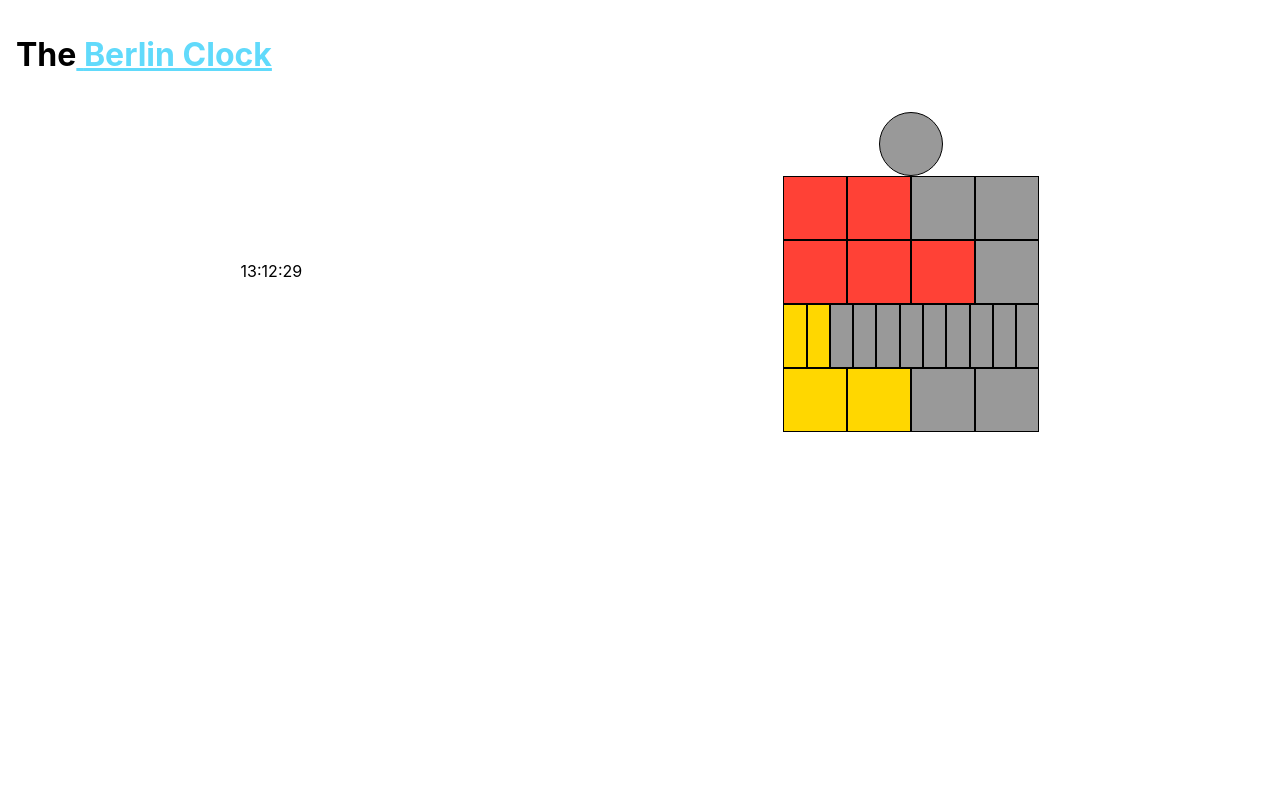
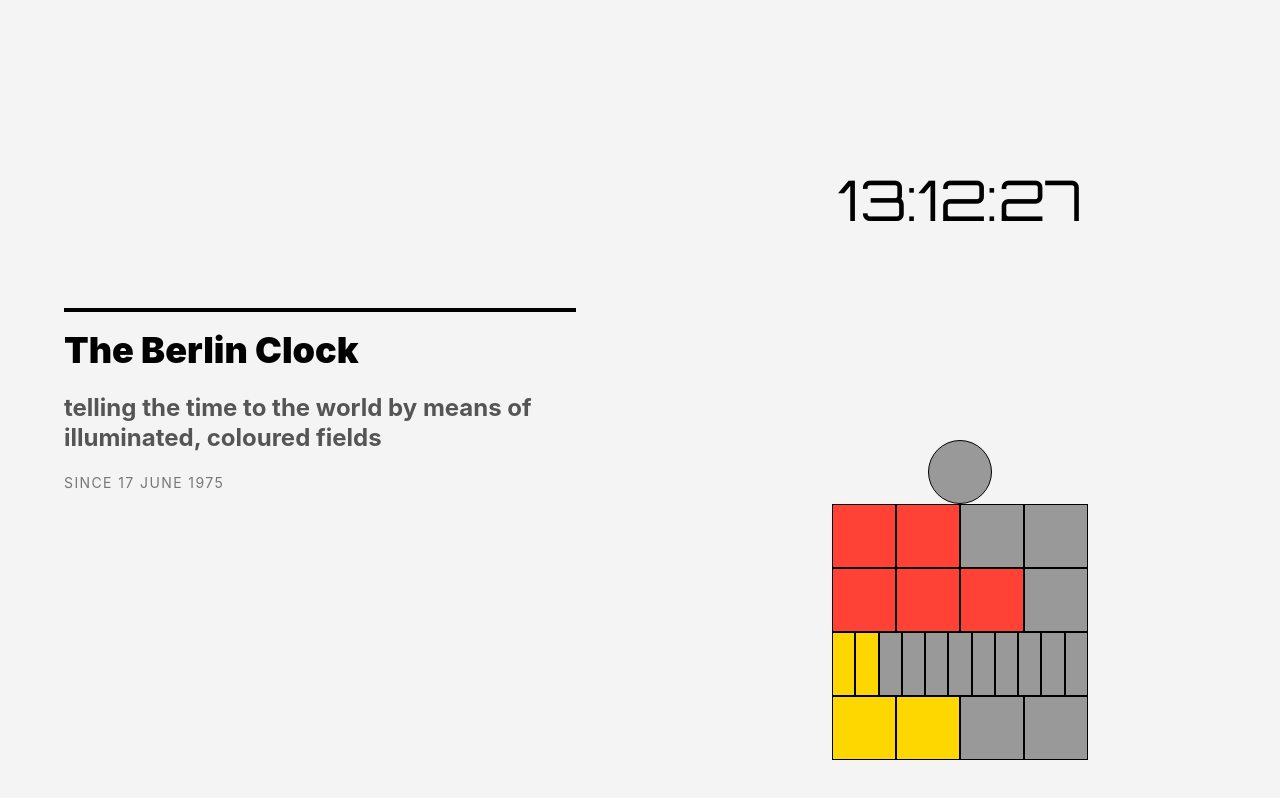
Before and after one commit to glippi/berlin-clock, a React (Create React App) app: page / in a window 1280 px wide. Built offline with nearby package versions, Linux system fonts and the light colour scheme.

Commit message:
Refactor using css grid

```diff
--- a/src/App.js
+++ b/src/App.js
@@ -26,27 +26,39 @@ function App() {
   const fromLocaleToBerlinFormat = parseDate(time)
 
   return (
-    <main>
-      <header className="pa3">
-        <h1>
-          The
+    <div
+      className="w-100 h-100 bg-near-white"
+      style={{ display: 'grid', gridTemplateColumns: '50% 50%' }}
+    >
+      <header
+        className="ph3 ph5-ns pv5"
+        style={{ alignSelf: 'center', justifySelf: 'center' }}
+      >
+        <h1 className="f2 lh-title fw9 mb3 mt0 pt3 bt bw2">
           <a
-            className="App-link"
+            className="link dim black"
             href="https://en.wikipedia.org/wiki/Mengenlehreuhr"
             target="_blank"
             rel="noopener noreferrer"
           >
             {' '}
-            Berlin Clock{' '}
+            The Berlin Clock{' '}
           </a>
         </h1>
+        <h2 className="f3 mid-gray lh-title">
+          telling the time to the world by means of illuminated, coloured fields
+        </h2>
+        <time className="f6 ttu tracked gray">since 17 june 1975</time>
       </header>
 
-      <section className="flex flex-row justify-around items-center">
+      <div
+        className="flex flex-column items-center"
+        style={{ display: 'grid', gridTemplateRows: '50% 50%' }}
+      >
         <StandardClock time={time} />
         <BerlinClock time={fromLocaleToBerlinFormat} />
-      </section>
-    </main>
+      </div>
+    </div>
   )
 }
 
--- a/src/BerlinClock.js
+++ b/src/BerlinClock.js
@@ -1,16 +1,20 @@
-import React from 'react';
-import { Seconds } from './Seconds';
-import { Hours } from './Hours';
-import { Minutes } from './Minutes';
+import React from 'react'
+import { Seconds } from './Seconds'
+import { Hours } from './Hours'
+import { Minutes } from './Minutes'
 
 export function BerlinClock({ time }) {
-  const [ firstRow, secondRow, thirdRow, fourthRow, lastRow ] = time;
-  const seconds = firstRow;
-  const hours = [ secondRow, thirdRow ];
-  const minutes = [ fourthRow, lastRow ];
+  const [firstRow, secondRow, thirdRow, fourthRow, lastRow] = time
+  const seconds = firstRow
+  const hours = [secondRow, thirdRow]
+  const minutes = [fourthRow, lastRow]
 
   return (
-    <div data-testid="berlin-clock" className="flex flex-column justify-center items-center">
+    <div
+      data-testid="berlin-clock"
+      className="flex flex-column justify-center items-center"
+      style={{ alignSelf: 'center', justifySelf: 'center' }}
+    >
       <Seconds seconds={seconds} />
       <Hours hours={hours} />
       <Minutes minutes={minutes} />
--- a/src/StandardClock.js
+++ b/src/StandardClock.js
@@ -1,5 +1,17 @@
 import React from 'react'
 
 export function StandardClock({ time }) {
-  return <div data-testid="standard-clock">{time}</div>
+  return (
+    <div
+      data-testid="standard-clock"
+      style={{
+        fontFamily: 'Orbitron, sans-serif',
+        alignSelf: 'center',
+        justifySelf: 'center',
+        fontSize: '3.5rem',
+      }}
+    >
+      {time}
+    </div>
+  )
 }
```
